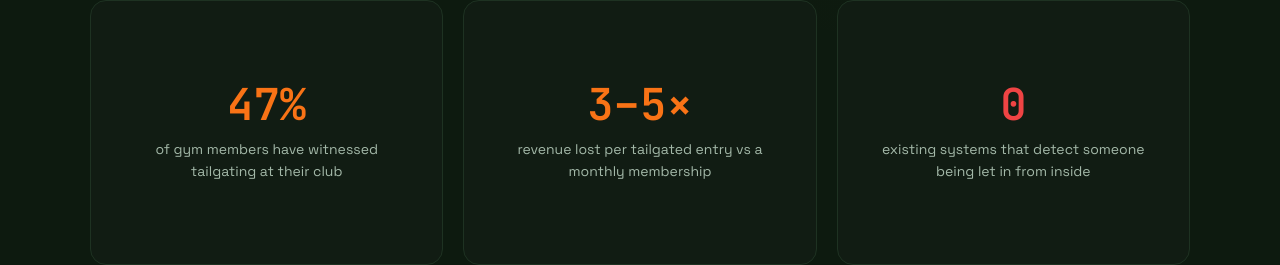
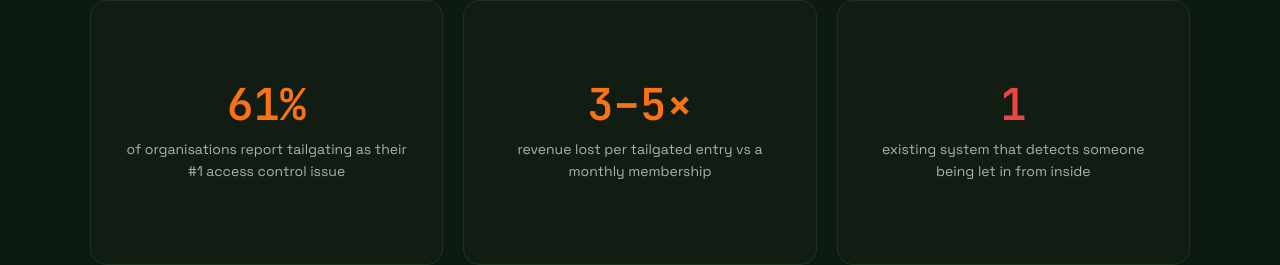
Before and after one commit to mitchpearce94-afk/foxtail-website, a React (Vite) app: page / in a window 1280 px wide. Shown: the part 1590-1855 px from the top of the page. Built offline with nearby package versions, Linux system fonts and the light colour scheme.

Commit message:
update homepage stats: 61% tailgating, thousands lost, 1 system detects inside entry

```diff
--- a/src/App.jsx
+++ b/src/App.jsx
@@ -263,9 +263,9 @@ function HomePage({ setPage }) {
           </Reveal>
           <div className="fx-grid-3" style={{ display: "grid", gridTemplateColumns: "repeat(3, 1fr)", gap: 20 }}>
             {[
-              { stat: "47%", label: "of gym members have witnessed tailgating at their club" },
+              { stat: "61%", label: "of organisations report tailgating as their #1 access control issue" },
               { stat: "3–5×", label: "revenue lost per tailgated entry vs a monthly membership" },
-              { stat: "0", label: "existing systems that detect someone being let in from inside" },
+              { stat: "1", label: "existing system that detects someone being let in from inside" },
             ].map((p, i) => (
               <Reveal key={i} delay={i * 0.12}>
                 <div style={{ background: C.surface, border: `1px solid ${C.border}`, borderRadius: 16, padding: "40px 32px", textAlign: "center", height: "100%", display: "flex", flexDirection: "column", alignItems: "center", justifyContent: "center" }}>
```
